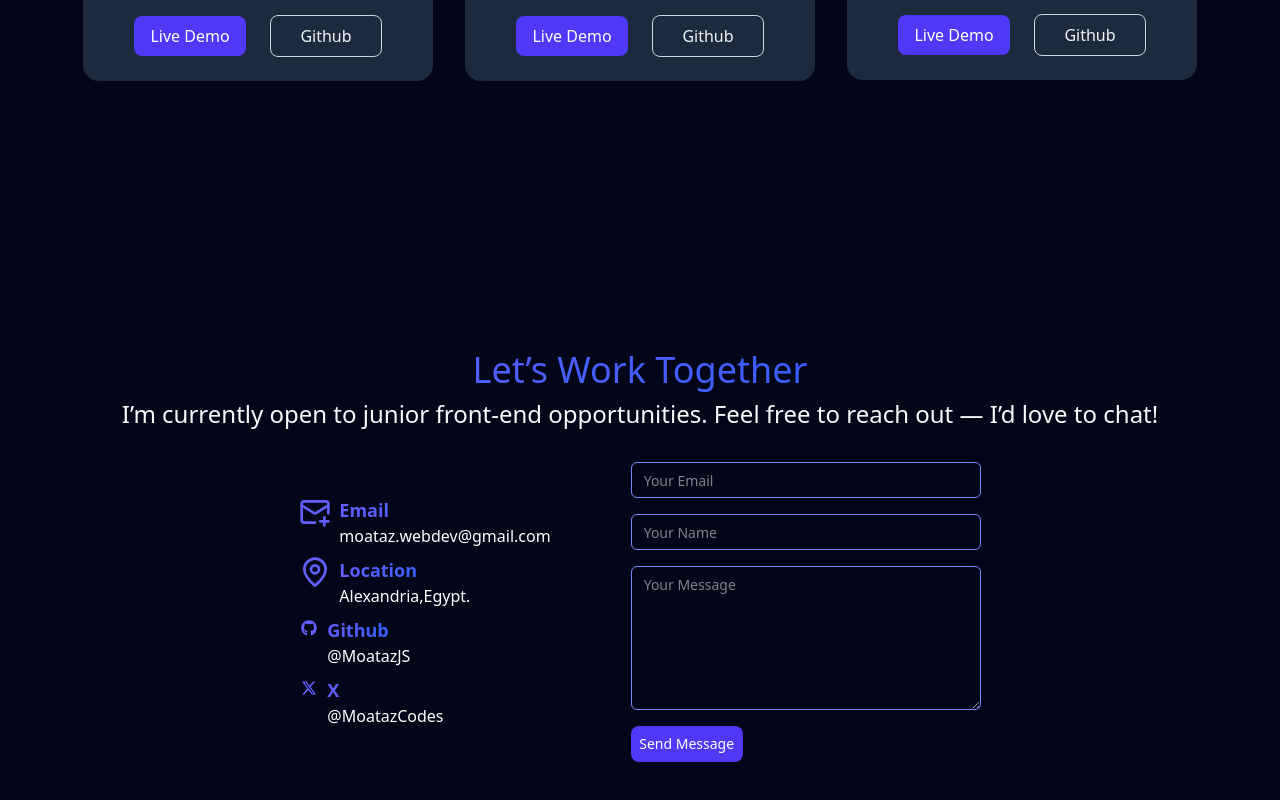
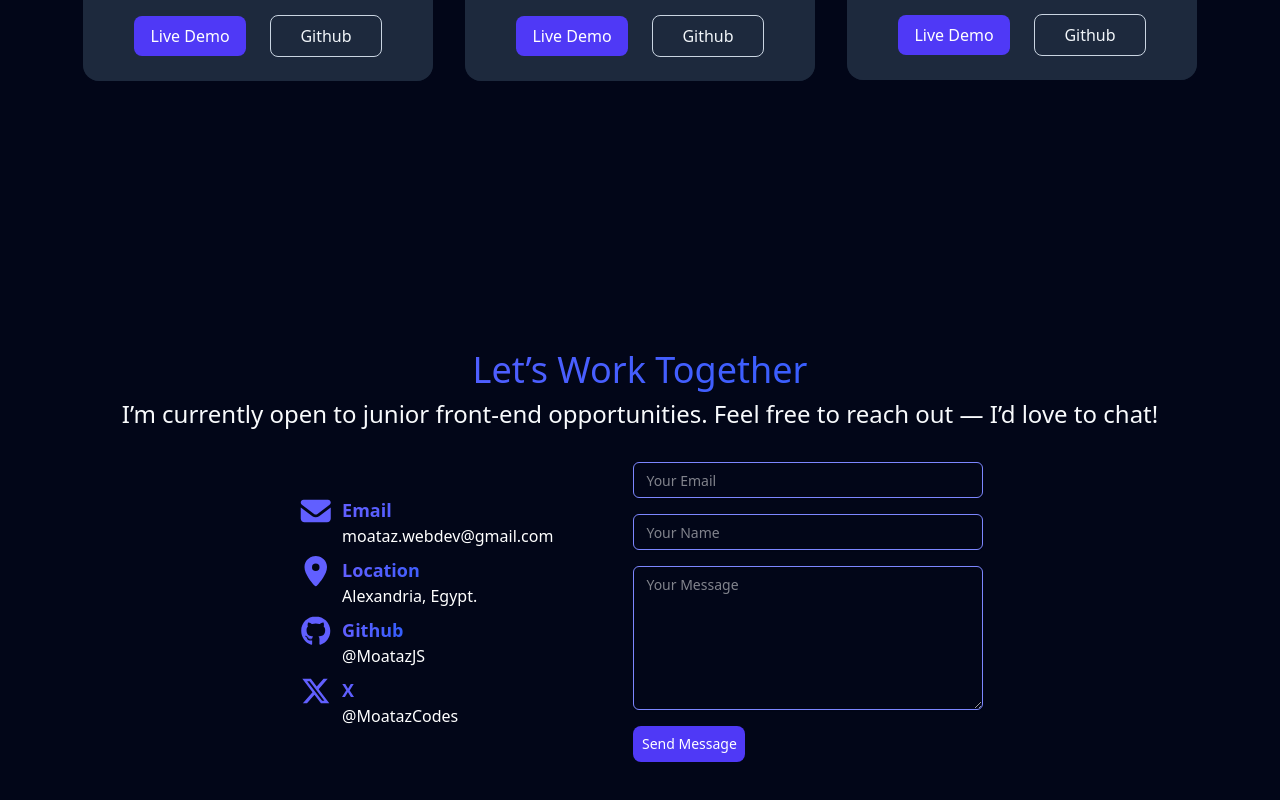
Before and after one commit to MoatazJS/moataz-portfolio, a Next.js app: page / in a window 1280 px wide. Shown: the part 2746-3546 px from the top of the page. Built offline with nearby package versions, Linux system fonts and the light colour scheme.

Commit message:
used fontawesome for logos insteado f lucide in contact seciton

```diff
--- a/app/layout.tsx
+++ b/app/layout.tsx
@@ -2,6 +2,7 @@ import type { Metadata } from "next";
 import { Geist, Geist_Mono } from "next/font/google";
 import "./globals.css";
 import SideBar from "@/components/SideBar";
+import { Toaster } from "@/components/ui/sonner";
 
 const geistSans = Geist({
   variable: "--font-geist-sans",
@@ -30,6 +31,7 @@ export default function RootLayout({
       >
         <SideBar />
         {children}
+        <Toaster />
       </body>
     </html>
   );
--- a/components/Contact.tsx
+++ b/components/Contact.tsx
@@ -1,7 +1,7 @@
 "use client";
-import { MailPlus, MapPin } from "lucide-react";
 import { FontAwesomeIcon } from "@fortawesome/react-fontawesome";
 import { faGithub, faXTwitter } from "@fortawesome/free-brands-svg-icons";
+import { faEnvelope, faMapMarkerAlt } from "@fortawesome/free-solid-svg-icons";
 import { Input } from "@/components/ui/input";
 import React, { useState } from "react";
 import { Textarea } from "./ui/textarea";
@@ -9,11 +9,12 @@ import { contactFormSchema } from "@/lib/schema";
 import { useForm } from "react-hook-form";
 import { zodResolver } from "@hookform/resolvers/zod";
 import { Button } from "./ui/button";
+import { z } from "zod";
 export default function Contact() {
+  type ContactFormData = z.infer<typeof contactFormSchema>;
   const [status, setStatus] = useState<
     "idle" | "sending" | "success" | "error"
   >("idle");
-
   const {
     register,
     handleSubmit,
@@ -21,7 +22,7 @@ export default function Contact() {
   } = useForm({
     resolver: zodResolver(contactFormSchema),
   });
-  async function onSubmit(data: any) {
+  async function onSubmit(data: ContactFormData) {
     try {
       setStatus("sending");
 
@@ -61,7 +62,10 @@ export default function Contact() {
           <div className="flex flex-col gap-2 ">
             <div className="flex gap-2 ">
               <div>
-                <MailPlus className="text-indigo-500 w-8 h-8" />
+                <FontAwesomeIcon
+                  icon={faEnvelope}
+                  className="text-indigo-500 text-3xl"
+                />
               </div>
               <div>
                 <h4 className="text-lg font-semibold text-transparent bg-linear-to-r from-indigo-500 to-blue-600 bg-clip-text">
@@ -72,20 +76,23 @@ export default function Contact() {
             </div>
             <div className="flex gap-2">
               <div>
-                <MapPin className="text-indigo-500 w-8 h-8" />
+                <FontAwesomeIcon
+                  icon={faMapMarkerAlt}
+                  className="text-indigo-500 text-3xl"
+                />
               </div>
               <div>
                 <h4 className="text-lg font-semibold text-transparent bg-linear-to-r from-indigo-500 to-blue-600 bg-clip-text">
                   Location
                 </h4>
-                <p>Alexandria,Egypt.</p>
+                <p>Alexandria, Egypt.</p>
               </div>
             </div>
             <div className="flex gap-2">
               <div>
                 <FontAwesomeIcon
                   icon={faGithub}
-                  className="text-indigo-500 w-8 h-8"
+                  className="text-indigo-500 text-3xl"
                 />
               </div>
               <div>
@@ -101,7 +108,7 @@ export default function Contact() {
               <div>
                 <FontAwesomeIcon
                   icon={faXTwitter}
-                  className="text-indigo-500 w-8 h-8"
+                  className="text-indigo-500 text-3xl"
                 />
               </div>
               <div>
```
